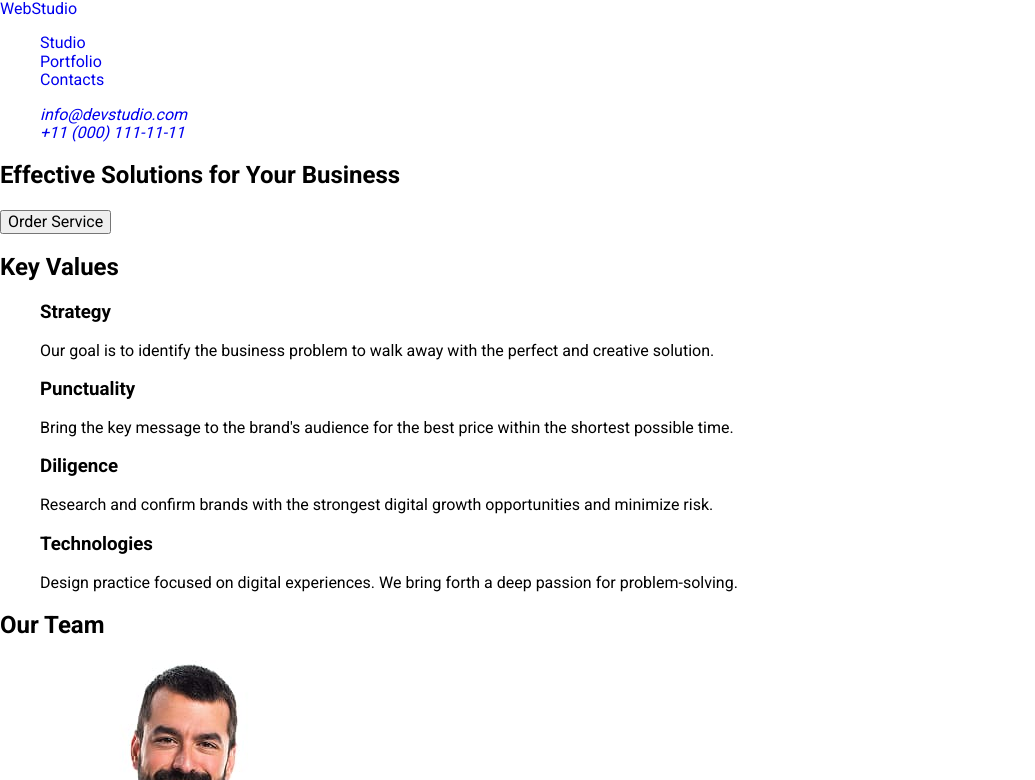
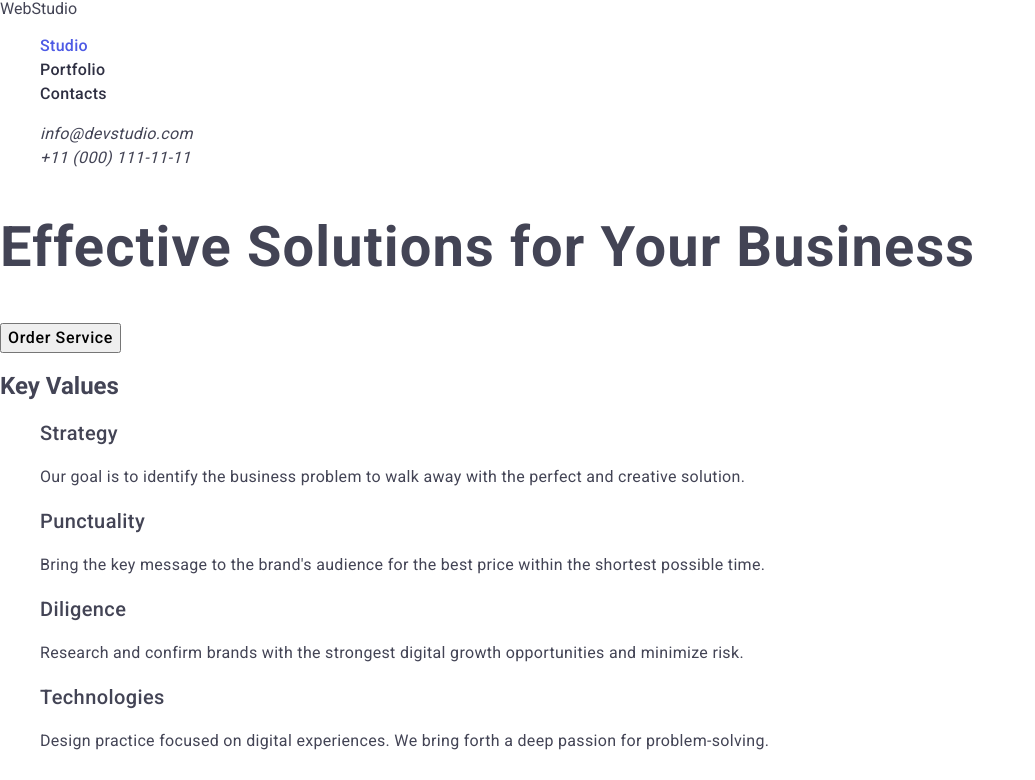
Before and after one commit to Slava-S943/goit-markup-hw-02, a plain HTML site: page index.html in a window 1280 px wide. Both pictures are taken after a click on the link "Studio". Shown: the top 780 px of the page, without its empty margins (0-1035 px from the left). Drawn offline with nearby package versions, Linux system fonts and the light colour scheme.

Commit message:
Set font sizes for main text elements

```diff
--- a/css/styles.css
+++ b/css/styles.css
@@ -4,10 +4,13 @@ ul {
 
 a {
   text-decoration: none;
+  color: inherit;
 }
 
 body {
   font-family: "Roboto", sans-serif;
+  color: #434455;
+  background-color: #ffffff;
 }
 
 /* font-family: "Raleway", sans-serif; */
@@ -29,6 +32,16 @@ body {
 }
 
 .nav-link {
+  font-weight: 500;
+  font-size: 16px;
+  line-height: 1.5;
+  letter-spacing: 0.02em;
+  color: #2e2f42;
+}
+
+.nav-link:hover,
+.nav-link:focus {
+  color: #4d5ae5;
 }
 
 .header-address {
@@ -41,6 +54,16 @@ body {
 }
 
 .header-address-link {
+  font-weight: 400;
+  font-size: 16px;
+  line-height: 1.5;
+  letter-spacing: 0.02em;
+  color: #434455;
+}
+
+.header-address-link:hover,
+.header-address-link:focus {
+  color: #4d5ae5;
 }
 /* #endregion header */
 
@@ -49,10 +72,23 @@ body {
 }
 
 .hero-title {
+  ont-weight: 700;
+  font-size: 56px;
+  line-height: 1.07143;
+  letter-spacing: 0.02em;
 }
 
 .hero-btn {
+  font-weight: 500;
+  font-size: 16px;
+  line-height: 1.5;
+  letter-spacing: 0.04em;
 }
+
+.hero-btn {
+  cursor: pointer;
+}
+cursor: pointer;
 /* #endregion Hero section */
 
 /* #region Values section */
@@ -69,9 +105,17 @@ body {
 }
 
 .values-item-title {
+  font-weight: 500;
+  font-size: 20px;
+  line-height: 1.2;
+  letter-spacing: 0.02em;
 }
 
 .values-item-text {
+  font-weight: 400;
+  font-size: 16px;
+  line-height: 1.5;
+  letter-spacing: 0.02em;
 }
 /* #endregion Values section */
 
@@ -80,6 +124,10 @@ body {
 }
 
 .team-title {
+  font-weight: 700;
+  font-size: 36px;
+  line-height: 1.11111;
+  letter-spacing: 0.02em;
 }
 
 .team-list {
@@ -92,9 +140,17 @@ body {
 }
 
 .team-member-name {
+  font-weight: 500;
+  font-size: 20px;
+  line-height: 1.2;
+  letter-spacing: 0.02em;
 }
 
 .team-member-role {
+  font-weight: 400;
+  font-size: 16px;
+  line-height: 1.5;
+  letter-spacing: 0.02em;
 }
 /* #endregion Team section */
 
@@ -103,6 +159,10 @@ body {
 }
 
 .portfolio-title {
+  font-weight: 700;
+  font-size: 36px;
+  line-height: 1.11111;
+  letter-spacing: 0.02em;
 }
 
 .portfolio-list {
@@ -115,9 +175,17 @@ body {
 }
 
 .portfolio-item-title {
+  font-weight: 500;
+  font-size: 20px;
+  line-height: 1.2;
+  letter-spacing: 0.02em;
 }
 
 .portfolio-item-categori {
+  font-weight: 400;
+  font-size: 16px;
+  line-height: 1.5;
+  letter-spacing: 0.02em;
 }
 /* #endregion Portfolio section */
 
@@ -129,5 +197,9 @@ body {
 }
 
 .footer-text {
+  font-weight: 400;
+  font-size: 16px;
+  line-height: 1.5;
+  letter-spacing: 0.02em;
 }
 /* #endregion Footer */
```
Also changed, not shown: images/our-team/designer.jpg (deleted).
